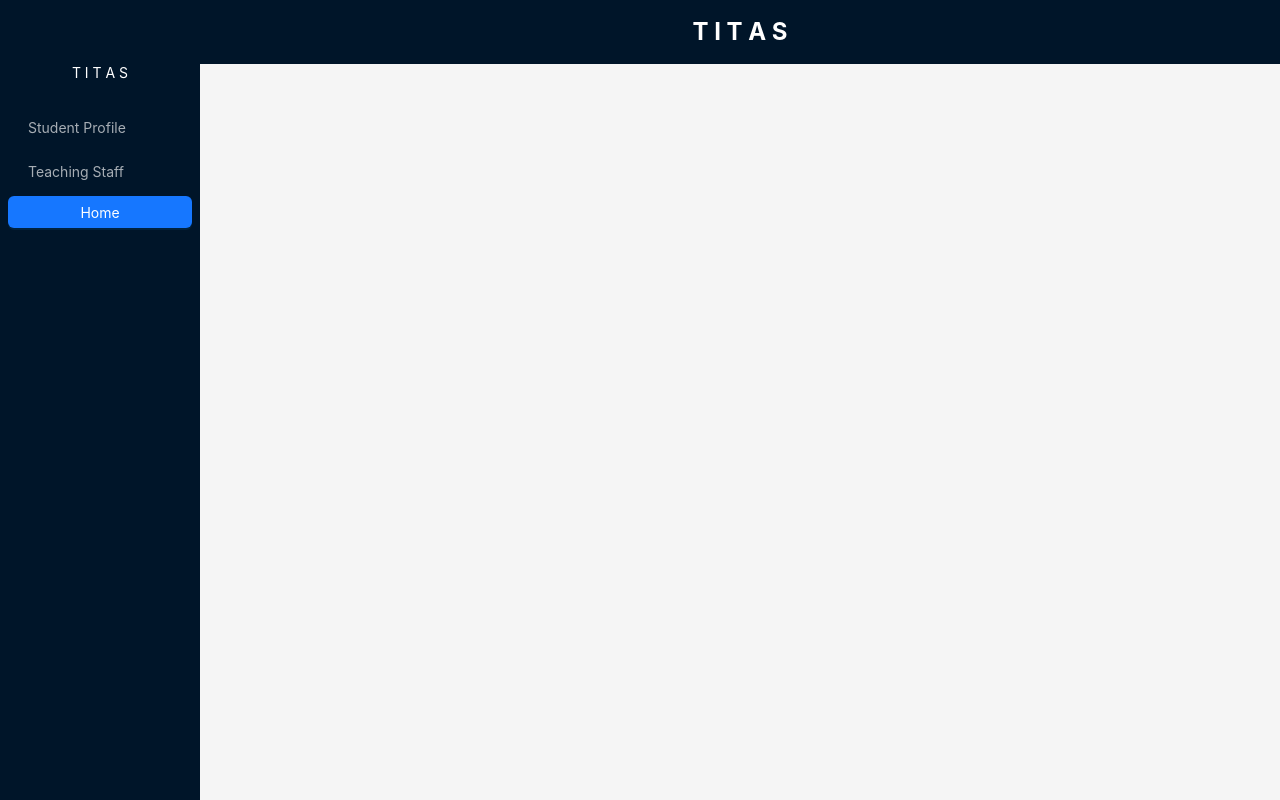
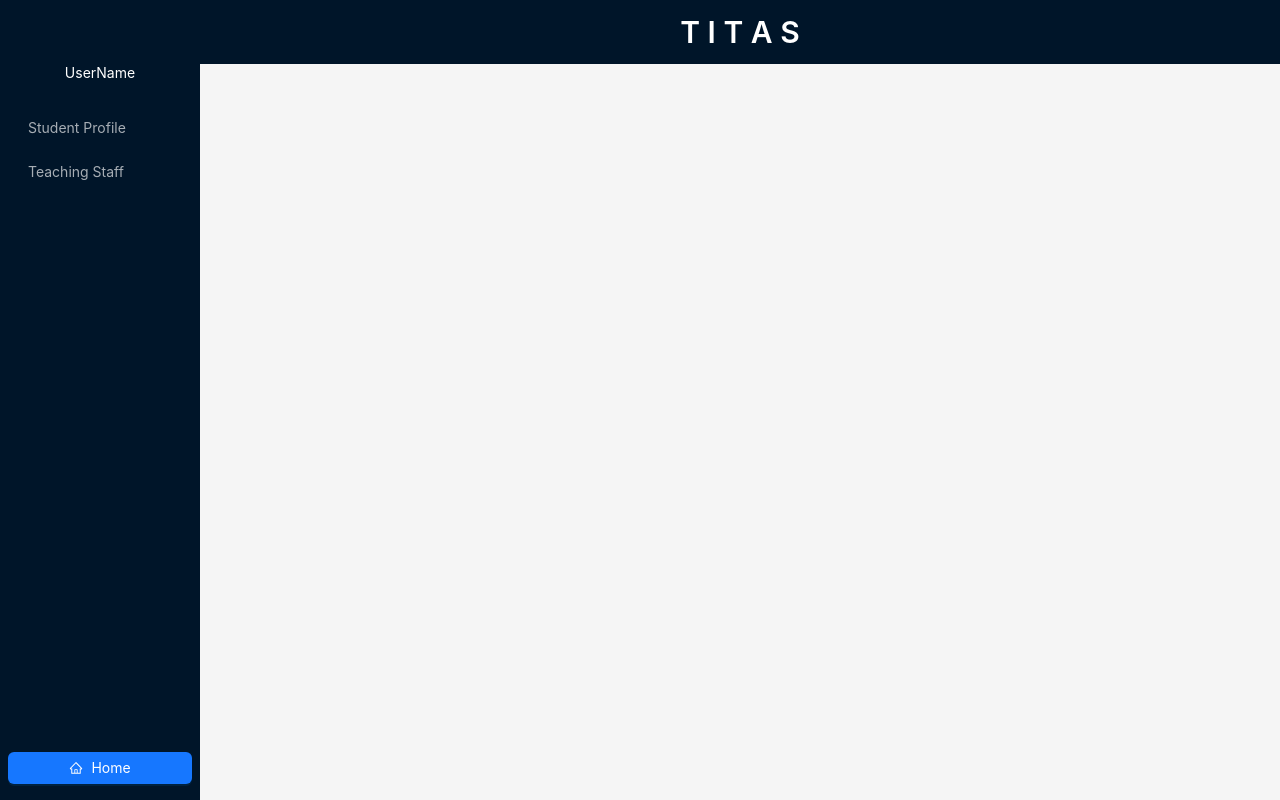
Before and after one commit to hassansabbir/titas-web-app-client, a React (Vite) app: page /dashboard in a window 1280 px wide. Built offline with nearby package versions, Linux system fonts and the light colour scheme.

Commit message:
gallery, dashboard laylout

```diff
--- a/src/components/layout/Dashboard/DashboardLayout.tsx
+++ b/src/components/layout/Dashboard/DashboardLayout.tsx
@@ -1,15 +1,25 @@
 import { Layout } from "antd";
 import { Content, Header } from "antd/es/layout/layout";
-import { Outlet } from "react-router-dom";
+import { Link, Outlet } from "react-router-dom";
 import Sidebar from "./Sidebar";
 
 const DashboardLayout = () => {
+  // const [sidebarCollapsed, setSidebarCollapsed] = useState(false);
+
+  // const handleSidebarCollapse = (collapsed : boolean) => {
+  //   setSidebarCollapsed(collapsed);
+  // };
   return (
     <Layout>
       <Sidebar />
       <Layout>
-        <Header className="flex items-center justify-center text-white font-bold text-2xl">
-          T I T A S
+        <Header
+          className="flex items-center justify-center text-white font-semibold lg:text-3xl md:text-2xl text-xl
+        "
+        >
+          <Link className="hover:text-blue-400" to={"/"}>
+            T I T A S
+          </Link>
         </Header>
         <Content style={{ margin: "24px 16px 0" }}>
           <div
--- a/src/components/layout/Dashboard/Sidebar.tsx
+++ b/src/components/layout/Dashboard/Sidebar.tsx
@@ -1,8 +1,12 @@
 import { Button, Menu } from "antd";
 import Sider from "antd/es/layout/Sider";
+import { AiOutlineHome } from "react-icons/ai";
 import { Link } from "react-router-dom";
-
-const Sidebar = () => {
+interface SidebarProps {
+  onCollapse?: (collapsed: boolean) => void;
+}
+const Sidebar: React.FC<SidebarProps> = () => {
+  // const [collapsed, setCollapsed] = useState(false);
   const items = [
     {
       label: <Link to={"/dashboard/student-profile"}>Student Profile</Link>,
@@ -14,14 +18,31 @@ const Sidebar = () => {
     },
   ];
 
+  // const handleMenuOpen = () => {
+  //   setCollapsed(!collapsed);
+  //   if (onCollapse) {
+  //     onCollapse(!collapsed);
+  //   }
+  // };
+
+  // const handleMenuOpen = () => {
+  //   setCollapsed(true);
+  //   if (collapsed) {
+  //     onCollapse(!collapsed);
+  //   }
+  // };
+
   return (
+    <>
       <Sider
         breakpoint="lg"
-      collapsedWidth="0"
-      className="flex flex-col h-screen sticky top-0 left-0"
+        collapsedWidth={"0"}
+        className="flex flex-col h-screen sticky top-0 left-0 "
       >
+        <div className="flex h-full flex-col justify-between">
+          <div>
             <div className="mt-10 text-white h-16 flex justify-center items-center">
-        <h1>T I T A S</h1>
+              <h1>UserName</h1>
             </div>
             <div className="flex-1 flex flex-col justify-between">
               <Menu
@@ -30,15 +51,18 @@ const Sidebar = () => {
                 defaultSelectedKeys={["4"]}
                 items={items}
               />
-        <div className="mt-auto mb-4 text-center">
+            </div>
+          </div>
+          <div className="mt-auto mb-4 text-center ">
             <Link to="/">
               <Button type="primary" className="w-11/12 ">
-              Home
+                <AiOutlineHome /> Home
               </Button>
             </Link>
           </div>
         </div>
       </Sider>
+    </>
   );
 };
 
--- a/src/pages/Home/GallerySection/GallerySection.tsx
+++ b/src/pages/Home/GallerySection/GallerySection.tsx
@@ -5,6 +5,7 @@ import imageThree from "../../../assets/GalleryImages/imageThree.jpg";
 import imageFour from "../../../assets/GalleryImages/imageFour.jpg";
 import imageFive from "../../../assets/GalleryImages/imageFive.jpg";
 import imageSix from "../../../assets/GalleryImages/imageSix.jpg";
+import { Image } from "antd";
 
 const GallerySection = () => {
   return (
@@ -16,24 +17,32 @@ const GallerySection = () => {
         </Fade>
       </div>
       <div>
-        <div className=" flex flex-wrap ">
+        <div className="flex flex-wrap ">
+          {/* TODO: Fix the styles here, style got broken after I used the Image preview options from ant design. */}
+          <Image.PreviewGroup
+            preview={{
+              onChange: (current, prev) =>
+                console.log(`current index: ${current}, prev index: ${prev}`),
+            }}
+          >
             <div className="flex w-1/2 flex-wrap">
-            <div className="lg:w-1/2 ">
-              <img
+              <div className="lg:w-1/2">
+                <Image
                   alt="gallery picture"
-                className="block h-full w-full object-cover object-center"
+                  className="block object-contain w-full h-full object-center"
                   src={imageOne}
+                  // style={{ width: "1/2", height: "full" }}
                 />
               </div>
               <div className="lg:w-1/2 ">
-              <img
+                <Image
                   alt="gallery picture"
-                className="block h-full w-full  object-cover object-center"
+                  className="block h-full w-full object-cover object-center"
                   src={imageTwo}
                 />
               </div>
               <div className="lg:w-full">
-              <img
+                <Image
                   alt="gallery picture"
                   className="block h-full w-full  object-cover object-center"
                   src={imageThree}
@@ -42,27 +51,28 @@ const GallerySection = () => {
             </div>
             <div className="flex w-1/2 flex-wrap">
               <div className="lg:w-full">
-              <img
+                <Image
                   alt="gallery picture"
                   className="block h-full w-full  object-cover object-center"
                   src={imageFour}
                 />
               </div>
               <div className="lg:w-1/2">
-              <img
+                <Image
                   alt="gallery picture"
                   className="block h-full w-full  object-cover object-center"
                   src={imageFive}
                 />
               </div>
               <div className="lg:w-1/2">
-              <img
+                <Image
                   alt="gallery picture"
                   className="block h-full w-full  object-cover object-center"
                   src={imageSix}
                 />
               </div>
             </div>
+          </Image.PreviewGroup>
         </div>
       </div>
     </div>
```
Lines whose indentation alone changed are shown as unchanged.
